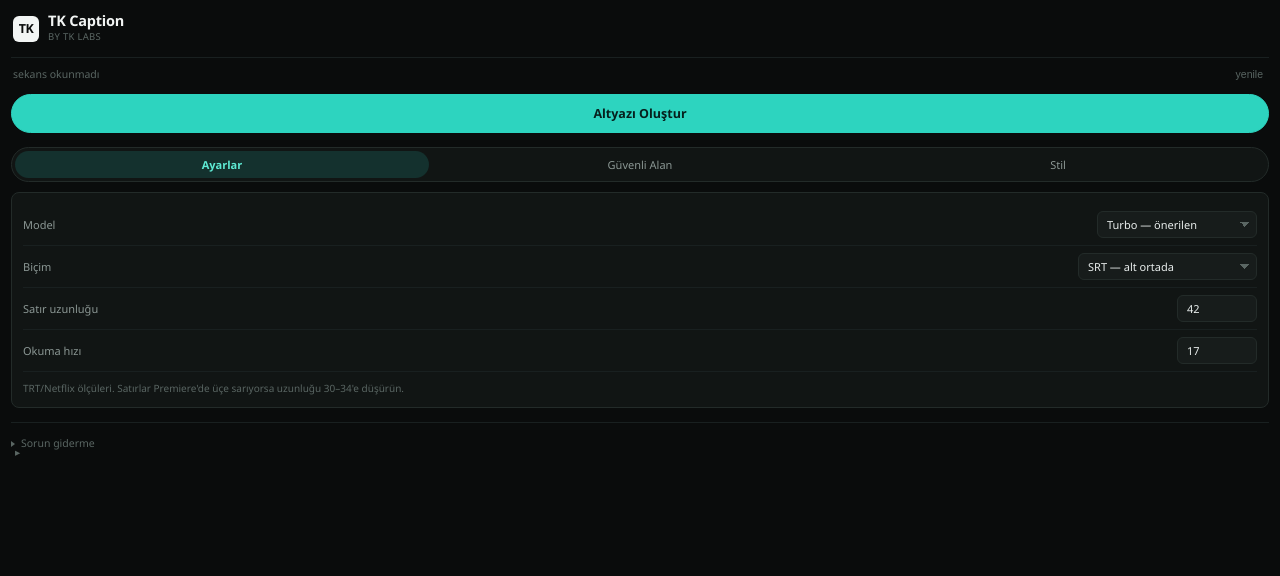
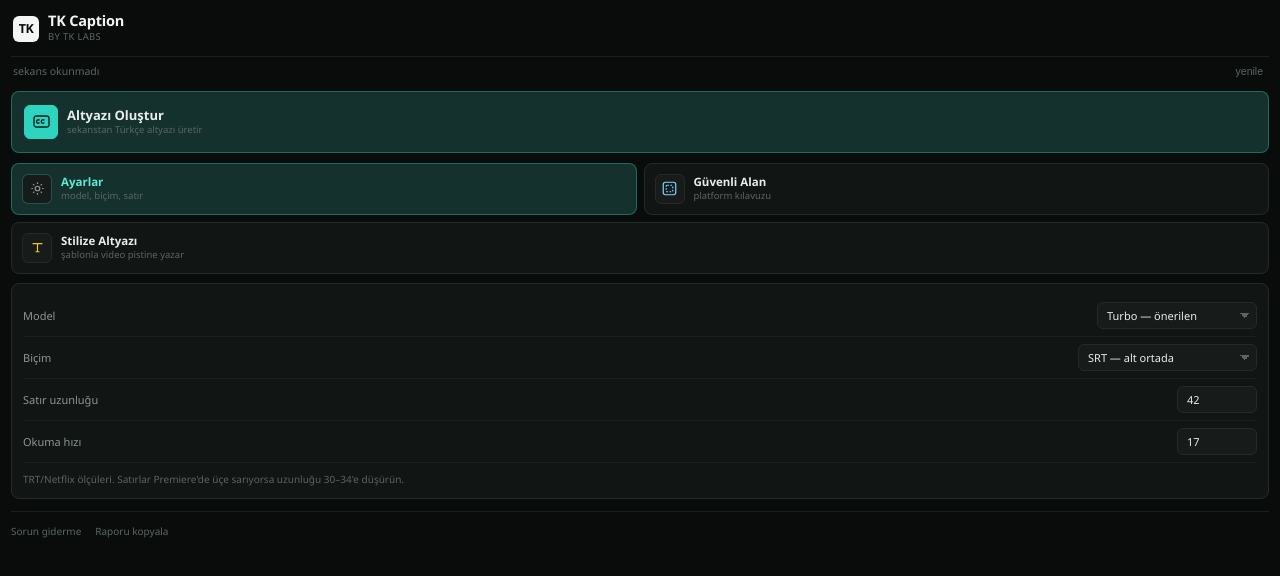
Before and after one commit to tevfikkemal/TKCaption, a plain HTML site: page panel/index.html in a window 1280 px wide. Drawn offline with Linux system fonts and the light colour scheme.

Commit message:
v0.9.5: eylem kartlari ve izgara ritmi
Kullanici FireCut'u ornek gosterdi: "kopyalayalim demiyorum ama bizimki
de bir tik premium hissi vermeli". Oradan alinan sey renk degil RITIM —
duzenli izgara, her eylemin kendi ikonu, gruplar arasi nefes, ust ve alt
barla cerceveleme.

Bizde 11 eylem yok, 3 bolum var; izgara birebir alinamazdi. Alinan:

  - Sekme cubugu yerine IKONLU EYLEM KARTLARI. Ana eylem tam genislik ve
    dolgun turkuaz; bolum kartlari 2+1 izgarada. Her kart ayni yukseklik,
    ayni ic bosluk, ikonu ayni yerde.
  - Her karta kendi ikonu ve tek satir aciklamasi. Once yalnizca baslik
    vardi ve kartlar birbirinin ayni goruunyordu.
  - Ust bar (kimlik + surum) ve alt bar (sorun giderme + rapor) paneli
    cerceveliyor. Teshis artik <details> degil, alt bardan acilan bir
    govde.
  - Iptal dugmesi kendi satirina alindi; ana eylem kart olunca yanindaki
    dugme dengeyi bozuyordu.

Tema karari: kullanici "TK Labs urunune uygun" dedi, turkuaz kaldi.
Bakir varyanti (tevfikkemal.com'un teknik dili) uretilip gosterildi ve
kullanici urun ailesi dilini sectigi icin silindi — iki temayi bakimda
tutmak her degisikligi ikiye katlardi.

Co-Authored-By: Claude Opus 5 <noreply@anthropic.com>

```diff
--- a/panel/CSXS/manifest.xml
+++ b/panel/CSXS/manifest.xml
@@ -1,11 +1,11 @@
 <?xml version="1.0" encoding="UTF-8" standalone="no"?>
 <ExtensionManifest ExtensionBundleId="com.tklabs.tkcaption"
                    ExtensionBundleName="TK Caption"
-                   ExtensionBundleVersion="0.9.4"
+                   ExtensionBundleVersion="0.9.5"
                    Version="11.0"
                    xmlns:xsi="http://www.w3.org/2001/XMLSchema-instance">
   <ExtensionList>
-    <Extension Id="com.tklabs.tkcaption.panel" Version="0.9.4"/>
+    <Extension Id="com.tklabs.tkcaption.panel" Version="0.9.5"/>
   </ExtensionList>
 
   <ExecutionEnvironment>
--- a/panel/css/style.css
+++ b/panel/css/style.css
@@ -67,14 +67,6 @@ body {
 /*  Baslik                                                           */
 /* ---------------------------------------------------------------- */
 
-.head {
-  display: flex;
-  align-items: center;
-  gap: 9px;
-  padding: 2px 2px 12px;
-  margin-bottom: 12px;
-  border-bottom: 1px solid var(--line-soft);
-}
 
 /* TK isareti — logodaki kare icinde kalin harfler. Gorsel dosya yerine
    CSS: panel her cozunurlukte net kaliyor ve pakete dosya eklemiyoruz. */
@@ -90,8 +82,8 @@ body {
   text-align: center;
 }
 
-.head .titles { display: flex; flex-direction: column; gap: 1px; min-width: 0; }
-.head h1 {
+.topbar .titles { display: flex; flex-direction: column; gap: 1px; min-width: 0; }
+.topbar h1 {
   margin: 0;
   font-size: 14.5px;
   font-weight: 700;
@@ -107,7 +99,7 @@ body {
 }
 .ver {
   margin-left: auto;
-  align-self: flex-start;
+  align-self: center;
   font: 400 9.5px/1 var(--mono);
   color: var(--text-3);
 }
@@ -696,3 +688,122 @@ details > summary:hover { color: var(--text-2); }
   border: none;
 }
 .set input[type="range"]:disabled::-webkit-slider-thumb { background: var(--text-3); }
+
+/* ================================================================== */
+/*  Eylem kartlari — izgara ritmi                                      */
+/* ================================================================== */
+
+/* Panel once tek dikey akisti ve her sey ayni agirliktaydi. Kart
+   izgarasi hem hiyerarsi kuruyor (ana eylem tam genislik, bolumler
+   yarim) hem de duzenli bir ritim veriyor: her kart ayni yukseklikte,
+   ayni ic boslukta, ikonu ayni yerde. */
+
+.topbar {
+  display: flex;
+  align-items: center;
+  gap: 9px;
+  padding: 2px 2px 11px;
+  margin-bottom: 10px;
+  border-bottom: 1px solid var(--line-soft);
+}
+
+.grid {
+  display: grid;
+  grid-template-columns: 1fr 1fr;
+  gap: 7px;
+  margin: 10px 0 9px;
+}
+
+.action {
+  display: flex;
+  align-items: center;
+  gap: 9px;
+  width: 100%;
+  text-align: left;
+  padding: 10px;
+  background: var(--surface);
+  border: 1px solid var(--line);
+  border-radius: var(--r);
+  cursor: pointer;
+  transition: background .14s ease, border-color .14s ease;
+  font-family: inherit;
+}
+.action:hover { background: var(--surface-2); border-color: var(--text-3); }
+.action.wide { grid-column: 1 / -1; }
+
+/* Ana eylem: tam genislik, daha dolgun, turkuaz cerceve */
+.action.main {
+  margin: 10px 0 0;
+  padding: 13px 12px;
+  background: var(--accent-soft);
+  border-color: rgba(45, 212, 191, 0.35);
+}
+.action.main:hover { background: #17403b; border-color: var(--accent); }
+.action.main:disabled { opacity: .5; cursor: default; }
+
+/* Secili bolum karti */
+.action.on {
+  background: var(--accent-soft);
+  border-color: rgba(45, 212, 191, 0.35);
+}
+.action.on .action-txt b { color: var(--accent-text); }
+
+/* Ikon kutusu — FireCut'taki gibi her eylemin kendi isareti */
+.ico-box {
+  flex: none;
+  width: 30px;
+  height: 30px;
+  border-radius: var(--r-sm);
+  display: flex;
+  align-items: center;
+  justify-content: center;
+  background: var(--surface-2);
+  border: 1px solid var(--line);
+}
+.ico-box svg { width: 17px; height: 17px; }
+.action.main .ico-box { width: 34px; height: 34px; background: var(--accent); border-color: var(--accent); color: #06201d; }
+.action.main .ico-box svg { width: 19px; height: 19px; }
+.ico-box.set  { color: #8b9794; }
+.ico-box.safe { color: #7dd3fc; }
+.ico-box.stil { color: #fbbf24; }
+.action.on .ico-box { border-color: rgba(45, 212, 191, 0.3); }
+
+.action-txt { display: flex; flex-direction: column; gap: 1px; min-width: 0; }
+.action-txt b {
+  font-size: 11.5px;
+  font-weight: 600;
+  color: var(--text);
+  line-height: 1.25;
+}
+.action.main .action-txt b { font-size: 13px; }
+.action-txt i {
+  font-style: normal;
+  font-size: 9.5px;
+  color: var(--text-3);
+  line-height: 1.3;
+  overflow: hidden;
+  text-overflow: ellipsis;
+  white-space: nowrap;
+}
+
+/* ---- Alt bar ---- */
+
+.botbar {
+  display: flex;
+  gap: 14px;
+  align-items: center;
+  margin-top: 12px;
+  padding-top: 10px;
+  border-top: 1px solid var(--line-soft);
+}
+.botlink {
+  background: none;
+  border: none;
+  padding: 2px 0;
+  color: var(--text-3);
+  font: 10px "Segoe UI", system-ui, sans-serif;
+  cursor: pointer;
+}
+.botlink:hover { color: var(--accent-text); }
+.botlink.on { color: var(--accent-text); }
+#advBody { margin-top: 8px; }
--- a/panel/index.html
+++ b/panel/index.html
@@ -8,7 +8,9 @@
 </head>
 <body>
 
-  <header class="head">
+  <!-- Ust bar: kimlik solda, surum sagda. Panel bir cerceve icinde
+       yasiyor; ust ve alt bar o cerceveyi kuruyor. -->
+  <header class="topbar">
     <span class="mark">TK</span>
     <span class="titles">
       <h1>TK Caption</h1>
@@ -17,21 +19,18 @@
     <span class="ver" id="ver"></span>
   </header>
 
-  <!-- Sekans ozeti: ayri kart degil, tek satir. Calistirmadan once neyin
-       islenecegi gorunur olmali ama bir kart hak etmiyor. -->
+  <!-- Sekans ozeti: ad, cozunurluk, kare hizi, sure -->
   <div class="seqline">
     <span id="seqName" class="dim">sekans okunmadı</span>
     <span id="seqMeta"></span>
     <button class="refresh" id="btnSeq" type="button">yenile</button>
   </div>
 
-  <!-- Ilk calistirmada model inecegini ONCEDEN soyle -->
   <p class="first-run" id="firstRun" hidden>
     İlk çalıştırmada model indirilecek
     (<strong id="firstRunSize">~570 MB</strong>). Bir kez iner.
   </p>
 
-  <!-- Guncelleme bildirimi -->
   <div class="update-box" id="updateBox" hidden>
     <div class="update-head">
       <span id="updateTitle">Yeni sürüm var</span>
@@ -41,19 +40,57 @@
     <div id="updateBar" class="bar" hidden><div id="updateFill" class="fill"></div></div>
   </div>
 
-  <!-- ASIL EYLEM — tek basina, en ustte, her sekmede gorunur -->
-  <div class="hero">
-    <button id="btnRun" class="btn primary big">Altyazı Oluştur</button>
-    <button id="btnCancel" class="btn" hidden>İptal</button>
+  <!-- ANA EYLEM — ikonlu buyuk kart, tek basina bir satir.
+       Gozun ilk dustugu yer burasi olmali. -->
+  <button class="action main" id="btnRun" type="button">
+    <span class="ico-box cc">
+      <svg viewBox="0 0 24 24" fill="none" stroke="currentColor" stroke-width="1.7">
+        <rect x="2.5" y="5" width="19" height="14" rx="3"/>
+        <path d="M9.6 10.6a2.2 2.2 0 1 0 0 2.8M15.6 10.6a2.2 2.2 0 1 0 0 2.8"/>
+      </svg>
+    </span>
+    <span class="action-txt">
+      <b>Altyazı Oluştur</b>
+      <i id="runHint">sekanstan Türkçe altyazı üretir</i>
+    </span>
+  </button>
+
+  <div class="row" id="cancelRow" hidden>
+    <button id="btnCancel" class="btn small">İptal</button>
   </div>
   <div id="runBar" class="bar" hidden><div id="runFill" class="fill"></div></div>
   <div id="runOut" class="out" hidden></div>
 
-  <!-- Uc bolum sekmede: ayni anda yalnizca biri gorunur -->
-  <div class="tabs" id="tabs">
-    <button class="tab on" data-tab="ayar" type="button">Ayarlar</button>
-    <button class="tab" data-tab="safe" type="button">Güvenli Alan</button>
-    <button class="tab" data-tab="stil" type="button">Stil</button>
+  <!-- Bolum kartlari: ikonlu izgara; secili olanin icerigi altta acilir -->
+  <div class="grid" id="tabs">
+    <button class="action" data-tab="ayar" type="button">
+      <span class="ico-box set">
+        <svg viewBox="0 0 24 24" fill="none" stroke="currentColor" stroke-width="1.7">
+          <circle cx="12" cy="12" r="3.2"/>
+          <path d="M12 3.2v2.4M12 18.4v2.4M20.8 12h-2.4M5.6 12H3.2M18.2 5.8l-1.7 1.7M7.5 16.5l-1.7 1.7M18.2 18.2l-1.7-1.7M7.5 7.5L5.8 5.8"/>
+        </svg>
+      </span>
+      <span class="action-txt"><b>Ayarlar</b><i>model, biçim, satır</i></span>
+    </button>
+
+    <button class="action" data-tab="safe" type="button">
+      <span class="ico-box safe">
+        <svg viewBox="0 0 24 24" fill="none" stroke="currentColor" stroke-width="1.7">
+          <rect x="3.2" y="3.2" width="17.6" height="17.6" rx="3"/>
+          <rect x="7.4" y="7.4" width="9.2" height="9.2" rx="1.4" stroke-dasharray="2.4 2"/>
+        </svg>
+      </span>
+      <span class="action-txt"><b>Güvenli Alan</b><i>platform kılavuzu</i></span>
+    </button>
+
+    <button class="action wide" data-tab="stil" type="button">
+      <span class="ico-box stil">
+        <svg viewBox="0 0 24 24" fill="none" stroke="currentColor" stroke-width="1.7">
+          <path d="M5 6.6h14M12 6.6V18M9.2 18h5.6"/>
+        </svg>
+      </span>
+      <span class="action-txt"><b>Stilize Altyazı</b><i>şablonla video pistine yazar</i></span>
+    </button>
   </div>
 
   <!-- ============ AYARLAR ============ -->
@@ -139,7 +176,7 @@
   <!-- ============ STILIZE ALTYAZI ============ -->
   <div class="panelbody" id="tab-stil" hidden>
     <div class="row spread">
-      <span class="note nomargin">Altyazıyı şablonla <b>video pistine</b> yazar; dışa aktarmada gömülü olur.</span>
+      <span class="note nomargin">Yazı tipi ve renk şablondan gelir; dışa aktarmada gömülü olur.</span>
       <span class="ver" id="mogrtCount"></span>
     </div>
 
@@ -169,12 +206,14 @@
     <div id="mogrtOut" class="out" hidden></div>
   </div>
 
-  <!-- ============ SORUN GIDERME ============ -->
-  <details class="advanced">
-    <summary>Sorun giderme</summary>
+  <!-- ============ ALT BAR ============ -->
+  <footer class="botbar">
+    <button id="btnAdv" class="botlink" type="button">Sorun giderme</button>
+    <button id="btnCopy" class="botlink" type="button">Raporu kopyala</button>
+  </footer>
 
-    <section class="card">
-      <h2>Ortam</h2>
+  <!-- Sorun giderme govdesi: alt bardaki dugme aciyor -->
+  <div class="panelbody" id="advBody" hidden>
     <dl class="env">
       <dt>CEP</dt><dd id="envCep" class="pending">—</dd>
       <dt>Node.js</dt><dd id="envNode" class="pending">—</dd>
@@ -183,22 +222,16 @@
       <dt>Çekirdek</dt><dd id="envCore" class="pending">—</dd>
       <dt>Veri</dt><dd id="envData" class="pending">—</dd>
     </dl>
-    </section>
-
-    <section class="card">
     <div class="row">
-        <button id="btnProbe" class="btn small">Altyazı API yoklaması</button>
-        <button id="btnExportProbe" class="btn small">Dışa aktarma teşhisi</button>
+      <button id="btnProbe" class="btn small">Altyazı API</button>
+      <button id="btnExportProbe" class="btn small">Dışa aktarma</button>
       <button id="btnPresets" class="btn small">Preset'ler</button>
-        <button id="btnCaption" class="btn small">createCaptionTrack denemesi</button>
+      <button id="btnCaption" class="btn small">createCaptionTrack</button>
     </div>
     <div id="probeOut" class="out" hidden></div>
     <div id="presetOut" class="out" hidden></div>
     <div id="captionOut" class="out" hidden></div>
-    </section>
-
-    <button id="btnCopy" class="link">Teşhis raporunu kopyala</button>
-  </details>
+  </div>
 
   <script src="js/cep.js"></script>
   <script src="js/main.js"></script>
--- a/panel/js/main.js
+++ b/panel/js/main.js
@@ -446,14 +446,19 @@
    * aradigi bolume gitmeye zorlamaktan iyi.
    */
   function initTabs() {
-    var tablar = document.querySelectorAll('.tab');
+    var tablar = document.querySelectorAll('.action[data-tab]');
     if (!tablar.length) return;
+
+    /* "wide" gibi yerlesim sinifini korur; yalnizca secim durumu degisir */
+    function klas(t) {
+      return t.getAttribute('data-tab') === 'stil' ? 'action wide' : 'action';
+    }
 
     function gec(ad) {
       for (var i = 0; i < tablar.length; i++) {
         var t = tablar[i];
         var secili = t.getAttribute('data-tab') === ad;
-        t.className = secili ? 'tab on' : 'tab';
+        t.className = secili ? klas(t) + ' on' : klas(t);
         var govde = $('tab-' + t.getAttribute('data-tab'));
         if (govde) govde.hidden = !secili;
       }
@@ -1202,7 +1207,7 @@
       cancelFn();
       cancelFn = null;
     }
-    $('btnCancel').hidden = true;
+    $('cancelRow').hidden = true;
   }
 
   function setBar(pct) {
@@ -1338,7 +1343,7 @@
         // Cozumleme baslayinca iptal kolu gelir; uzun sekanslarda sart
         onCancellable: function (stop) {
           cancelFn = stop;
-          $('btnCancel').hidden = false;
+          $('cancelRow').hidden = false;
         }
       });
     }).then(function (res) {
@@ -1404,7 +1409,7 @@
     }).then(function () {
       running = false;
       cancelFn = null;
-      $('btnCancel').hidden = true;
+      $('cancelRow').hidden = true;
       $('btnRun').disabled = false;
     });
   }
@@ -1603,5 +1608,10 @@
     $('btnExportProbe').addEventListener('click', probeExport);
     $('btnPresets').addEventListener('click', listPresets);
     $('btnCopy').addEventListener('click', copyAll);
+    $('btnAdv').addEventListener('click', function () {
+      var g = $('advBody');
+      g.hidden = !g.hidden;
+      this.className = g.hidden ? 'botlink' : 'botlink on';
+    });
   });
 }());
--- a/panel/jsx/bridge.jsx
+++ b/panel/jsx/bridge.jsx
@@ -10,7 +10,7 @@
 
 //@target premierepro
 
-var TR_ALTYAZI_VERSION = '0.9.4';
+var TR_ALTYAZI_VERSION = '0.9.5';
 var TICKS_PER_SECOND = 254016000000;
 
 /* ------------------------------------------------------------------ */
```
Also changed, not shown: update.json (+8 -8 lines), 2 other files. Lines whose indentation alone changed are shown as unchanged.
